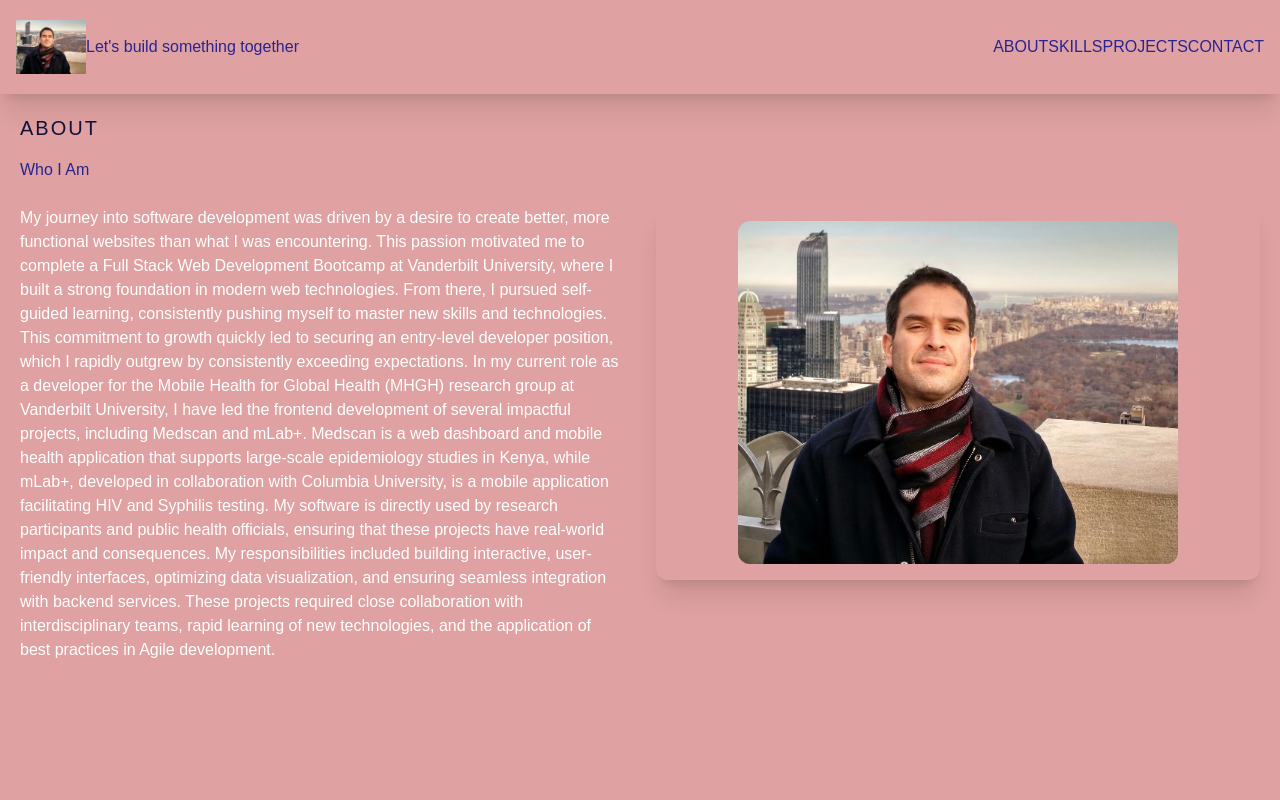
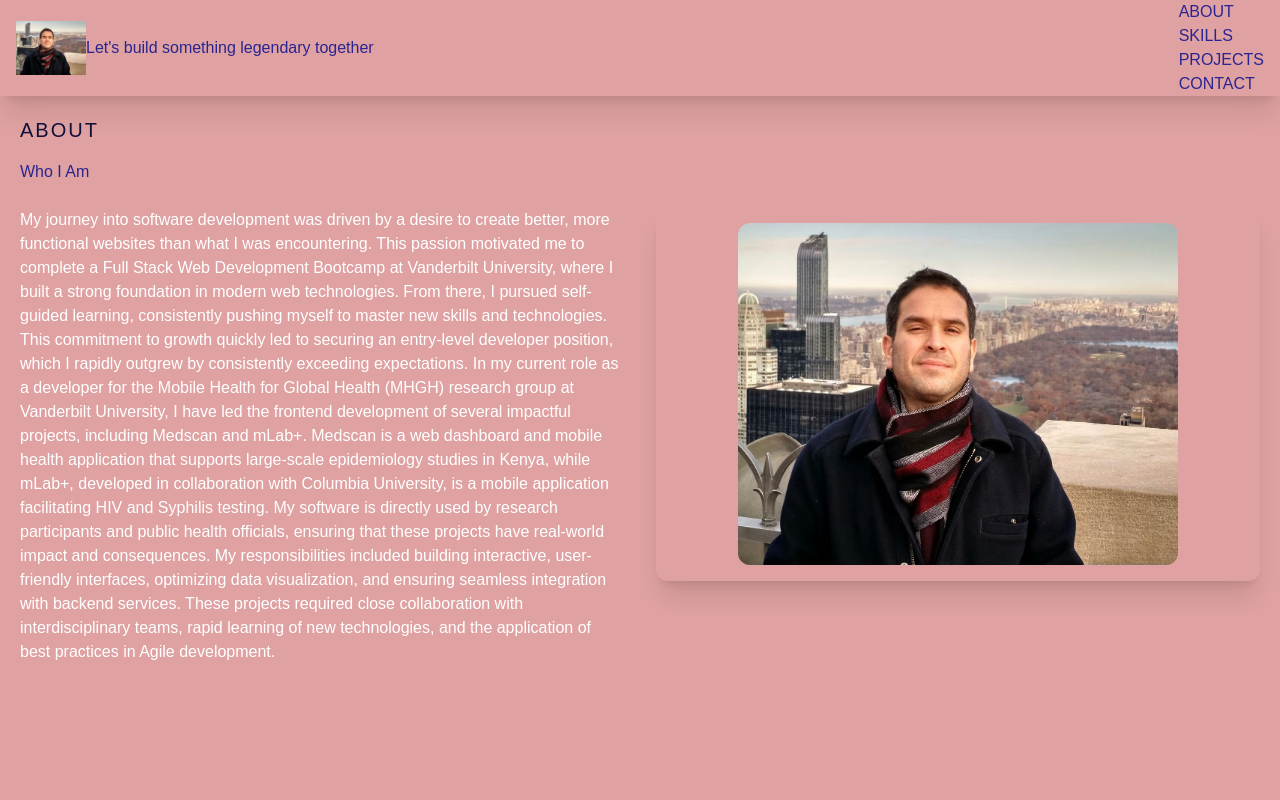
Before and after one commit to Matt658041/my-resume-profile, a Next.js app: page / in a window 1280 px wide. Shown: the top 800 px of the page. Built offline with nearby package versions, Linux system fonts and the light colour scheme.

Commit message:
almost there

```diff
--- a/components/Navbar.jsx
+++ b/components/Navbar.jsx
@@ -18,24 +18,22 @@ const Navbar = () => {
             />
           </Link>
           <p className="text-lg ml-4">
-            Let's build something together
+            Let's build something legendary together
           </p>
         </div>
-        <div>
-          <ul className="flex space-x-8 pr-10">
-            <li className="text-lg uppercase hover:border-b">
-              <Link href="/#about">About</Link>
-            </li>
-            <li className="text-lg uppercase hover:border-b">
-              <Link href="/#skills">Skills</Link>
-            </li>
-            <li className="text-lg uppercase hover:border-b">
-              <Link href="/#projects">Projects</Link>
-            </li>
-            <li className="text-lg uppercase hover:border-b pr-10">
-              <Link href="/#contact">Contact</Link>
-            </li>
-          </ul>
+        <div className="flex-row space-x-4 hidden md:flex">
+          <div className="text-lg uppercase hover:border-b">
+            <Link href="/#about">About</Link>
+          </div>
+          <div className="text-lg uppercase hover:border-b ">
+            <Link href="/#skills">Skills</Link>
+          </div>
+          <div className="text-lg uppercase hover:border-b">
+            <Link href="/#projects">Projects</Link>
+          </div>
+          <div className="text-lg uppercase hover:border-b pr-10">
+            <Link href="/#contact">Contact</Link>
+          </div>
         </div>
       </div>
     </div>
```
